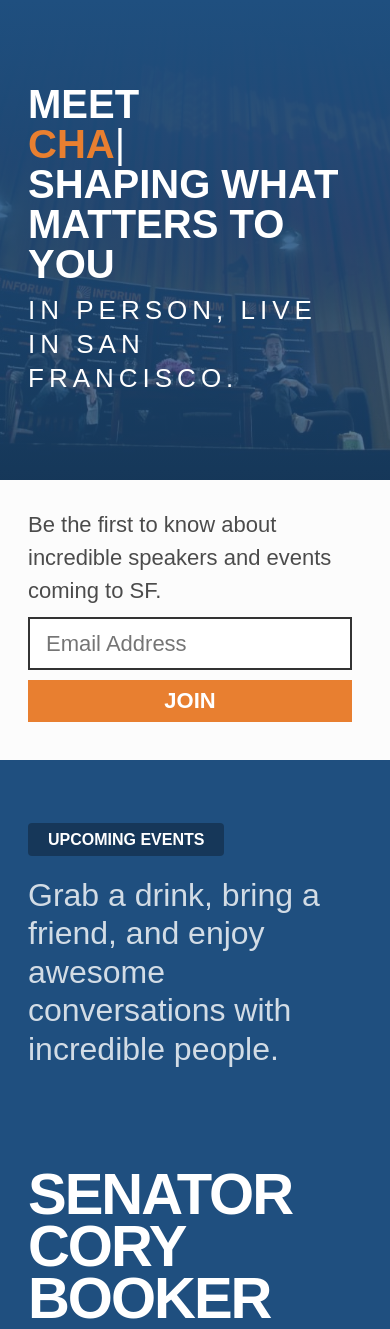
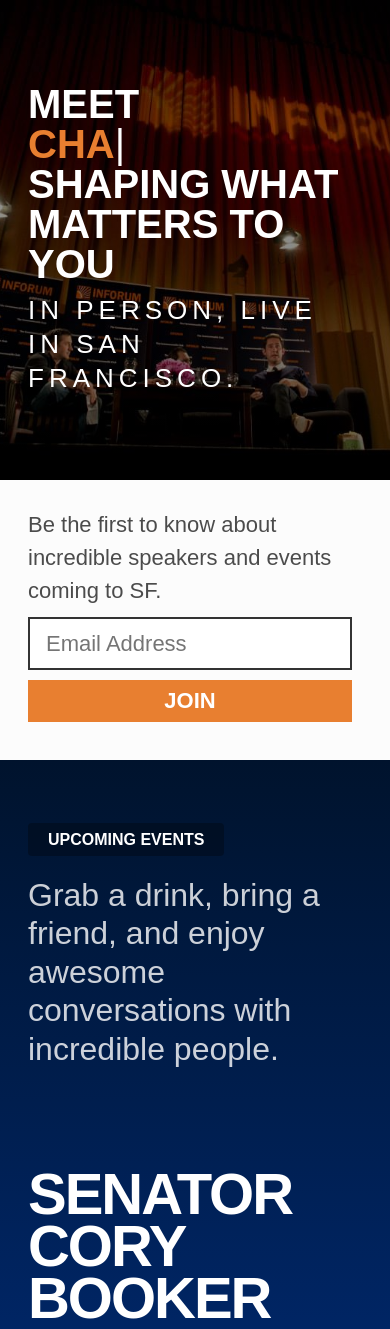
Before and after one commit to tomng/inforumsf, a WordPress theme: template themes/inforum/front-page.php in a window 390 px wide. Shown: the part 102-1431 px from the top of the page. Run offline with PHP 8.4 and a stand-in for WordPress, Linux system fonts and the light colour scheme; the site name, menu and one post (Sample post) are stand-ins, and other content is empty; some libraries are stand-ins or nearby versions.

Commit message:
Switch to Booker and Newsom -inspired blue gradient.

```diff
--- a/themes/inforum/front-page.php
+++ b/themes/inforum/front-page.php
@@ -10,7 +10,7 @@ get_header(); ?>
 	<div id="primary" class="content-area">
 		<main id="main" class="site-main" role="main">
 
-			<div class="hero section section-dark">
+			<div class="hero section">
 				<div class="section-content">
 					<h1>Meet</br/><span id="caption" class="typewriter"></span><span id="cursor" style="font-weight: 100;">|</span> <br/>shaping what</br/>matters to you</h1>
 					<h2>In person, live in San Francisco.</h2>
@@ -87,7 +87,7 @@ get_header(); ?>
 
 			<div class="thin-section section-dark" style="padding-bottom: 60px">
 				<div class="section-content">
-					<h2>Join conversations that inspire you.</h2>
+					<h2>Join conversations that inspire you</h2>
 
 							<!-- Begin MailChimp Signup Form -->
 							<div id="mc_embed_signup">
--- a/themes/inforum/style.css
+++ b/themes/inforum/style.css
@@ -1191,6 +1191,14 @@ ul.nav-menu {
 }
 
 .upcoming-events {
+	/* Blue linear bg: */
+	/*background-image: linear-gradient(135deg, #00132D 0%, #003697 100%);*/
+
+	/* Blue theater linear bg: */
+	background-image: linear-gradient(180deg, #00132D 0%, #003697 100%);
+
+	/* Blue radial bg: */
+	/*background-image: radial-gradient(circle at bottom right, #003697 0%, #00132D 100%);*/
 }
 
 .tag {
@@ -1447,7 +1455,15 @@ p.attribution {
 }
 
 .section-dark {
-	background-color: #1F4F7F;
+	/*background-color: #1F4F7F;*/
+
+	/*background-color: #00132D;*/
+
+	background-color: #002C6D;
+
+	/* Blue bg: */
+	/*background-image: linear-gradient(135deg, #00132D 0%, #003697 100%);*/
+
 	color: white;
 }
 
@@ -1548,11 +1564,20 @@ footer a:hover {
 		/*background-color: red;*/
 		/*background: #1F4F7F;*/
 
-		background:
+		/*background-image: linear-gradient(135deg, #00132D 0%, #003697 100%);*/
+
+		/*background:
+			linear-gradient(135deg, rgba(0, 19, 45, 1.0) 0%, rgba(0, 54, 151, 0.7) 100%),
+			url('images/hero-placeholder.jpg')
+			no-repeat center center fixed;
+		background-size: cover;*/
+
+
+		/*background:
 			linear-gradient(-180deg, rgba(31, 79, 127, 1.0) 0%, rgba(31, 79, 127, 0.7) 100%),
 			url('images/hero-placeholder.jpg')
 			no-repeat center center fixed;
-		background-size: cover;
+		background-size: cover;*/
 
 		transition: all 0.5s ease-in-out;
 	}
@@ -1567,6 +1592,10 @@ footer a:hover {
 
 	.hero h2 {
 		font-size: 26px;
+	}
+
+	.hero .typewriter {
+		/*color: #2B7CFB;*/
 	}
 
 	.event .main .photo {
```
